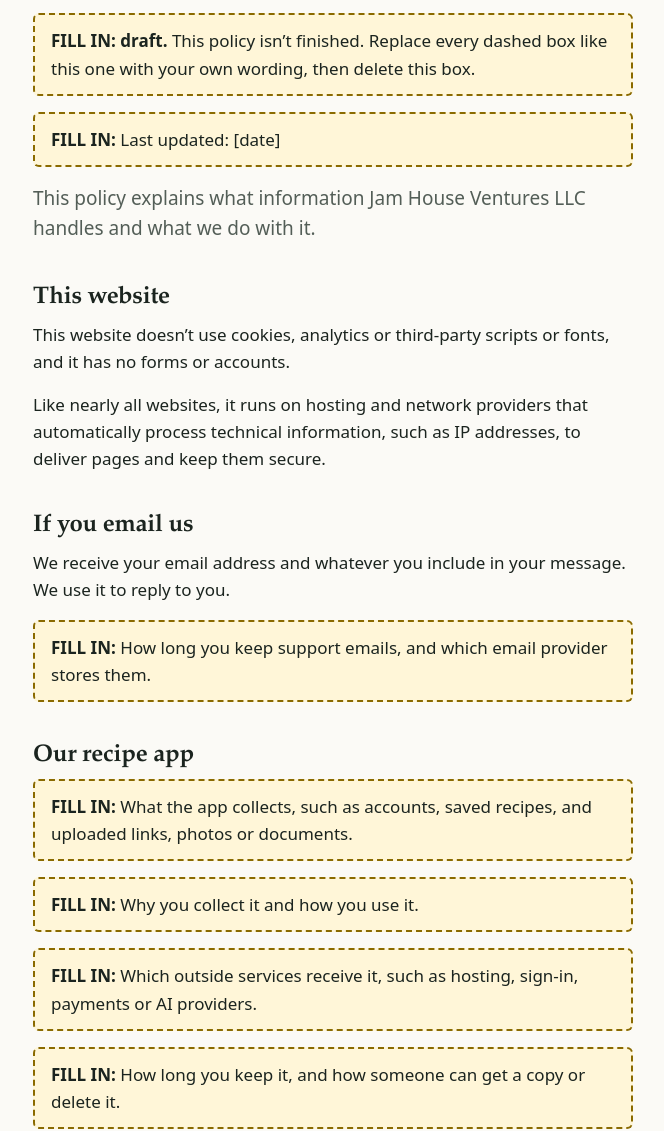
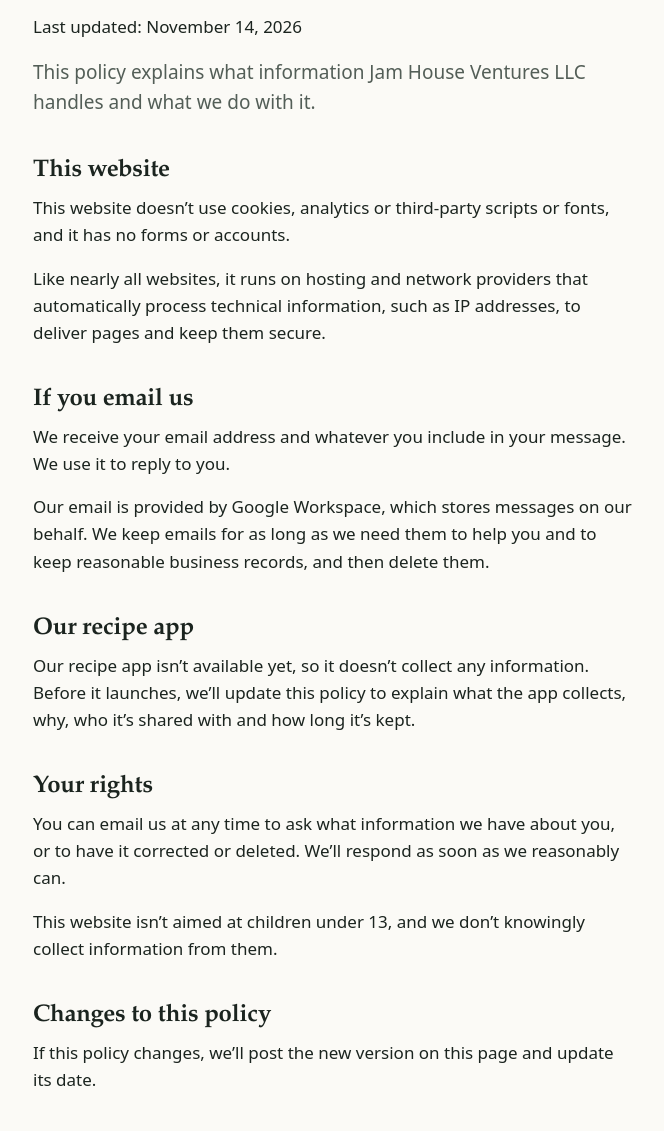
Before and after one commit to jamhouseventures/jhv-website, a plain HTML site: page privacy.html in a window 1280 px wide. Shown: the part 170-1301 px from the top of the page, without its empty margins (307-971 px from the left). Drawn offline with Linux system fonts and the light colour scheme.

Commit message:
Fill in privacy policy
Co-Authored-By: Claude Opus 5.5 <noreply@anthropic.com>

```diff
--- a/privacy.html
+++ b/privacy.html
@@ -24,8 +24,7 @@
 
   <main id="main" class="wrap">
     <h1>Privacy Policy</h1>
-    <p class="fill-in"><strong>FILL IN: draft.</strong> This policy isn&rsquo;t finished. Replace every dashed box like this one with your own wording, then delete this box.</p>
-    <p class="fill-in"><strong>FILL IN:</strong> Last updated: [date]</p>
+    <p>Last updated: November 14, 2026</p>
     <p class="lead">This policy explains what information Jam House Ventures LLC handles and what we do with it.</p>
 
     <section aria-labelledby="this-website">
@@ -37,20 +36,18 @@
     <section aria-labelledby="email">
       <h2 id="email">If you email us</h2>
       <p>We receive your email address and whatever you include in your message. We use it to reply to you.</p>
-      <p class="fill-in"><strong>FILL IN:</strong> How long you keep support emails, and which email provider stores them.</p>
+      <p>Our email is provided by Google Workspace, which stores messages on our behalf. We keep emails for as long as we need them to help you and to keep reasonable business records, and then delete them.</p>
     </section>
 
     <section aria-labelledby="app">
       <h2 id="app">Our recipe app</h2>
-      <p class="fill-in"><strong>FILL IN:</strong> What the app collects, such as accounts, saved recipes, and uploaded links, photos or documents.</p>
-      <p class="fill-in"><strong>FILL IN:</strong> Why you collect it and how you use it.</p>
-      <p class="fill-in"><strong>FILL IN:</strong> Which outside services receive it, such as hosting, sign-in, payments or AI providers.</p>
-      <p class="fill-in"><strong>FILL IN:</strong> How long you keep it, and how someone can get a copy or delete it.</p>
+      <p>Our recipe app isn&rsquo;t available yet, so it doesn&rsquo;t collect any information. Before it launches, we&rsquo;ll update this policy to explain what the app collects, why, who it&rsquo;s shared with and how long it&rsquo;s kept.</p>
     </section>
 
     <section aria-labelledby="rights">
       <h2 id="rights">Your rights</h2>
-      <p class="fill-in"><strong>FILL IN:</strong> The privacy rights that apply to your users, and whether children can use the app. These depend on where your users live, so ask a lawyer to review this section.</p>
+      <p>You can email us at any time to ask what information we have about you, or to have it corrected or deleted. We&rsquo;ll respond as soon as we reasonably can.</p>
+      <p>This website isn&rsquo;t aimed at children under 13, and we don&rsquo;t knowingly collect information from them.</p>
     </section>
 
     <section aria-labelledby="changes">
```
